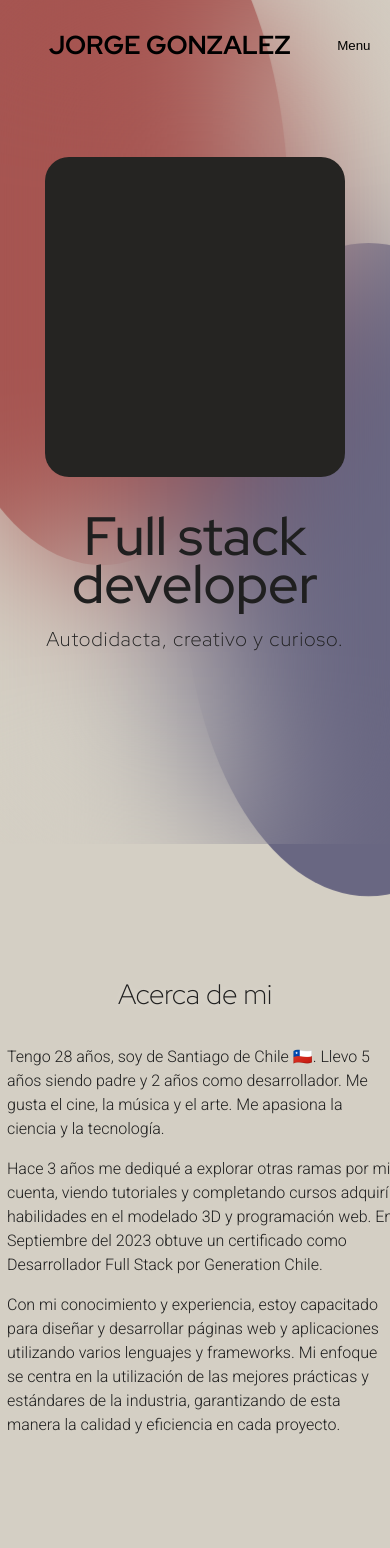
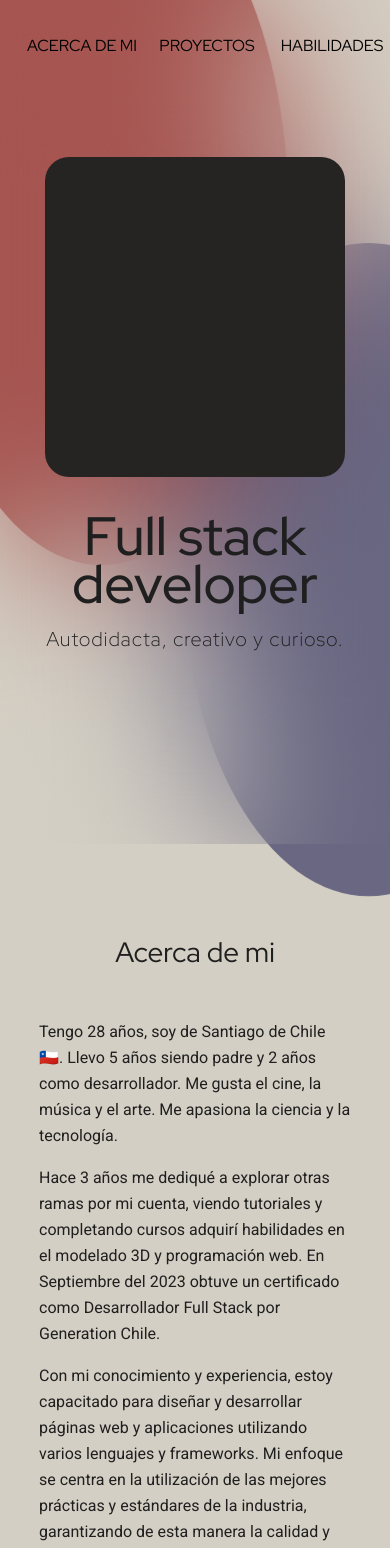
Before and after one commit to jgmanodes/portfolio-nextjs, a Next.js app: page / in a window 390 px wide. Shown: the top 1548 px of the page. Built offline with nearby package versions, Linux system fonts and the light colour scheme.

Commit message:
#06 - Mobile first on about.module.css

```diff
--- a/src/components/About.jsx
+++ b/src/components/About.jsx
@@ -1,19 +1,19 @@
 import commonStyles from '@/styles/commonStyles.module.css'
 import styles from '@/styles/about.module.css'
-import { roboto300, redHat300 } from '@/fonts'
+import { roboto400, redHat400 } from '@/fonts'
 
 function About() {
   return (
     <div id="about" className={commonStyles.section}>
-      <h2 className={redHat300.className}>Acerca de mi</h2>
+      <h2 className={redHat400.className}>Acerca de mi</h2>
       <div className={styles.container}>
         <div className={styles.imageContainer}>
           Imagen
         </div>
         <div className={styles.textContainer}>
-          <p className={roboto300.className}>Tengo 28 años, soy de Santiago de Chile 🇨🇱. Llevo 5 años siendo padre y 2 años como desarrollador. Me gusta el cine, la música y el arte. Me apasiona la ciencia y la tecnología.</p>
-          <p className={roboto300.className}>Hace 3 años me dediqué a explorar otras ramas por mi cuenta, viendo tutoriales y completando cursos adquirí habilidades en el modelado 3D y programación web. En Septiembre del 2023 obtuve un certificado como Desarrollador Full Stack por Generation Chile.</p>
-          <p className={roboto300.className}>Con mi conocimiento y experiencia, estoy capacitado para diseñar y desarrollar páginas web y aplicaciones utilizando varios lenguajes y frameworks. Mi enfoque se centra en la utilización de las mejores prácticas y estándares de la industria, garantizando de esta manera la calidad y eficiencia en cada proyecto.</p>
+          <p className={roboto400.className}>Tengo 28 años, soy de Santiago de Chile 🇨🇱. Llevo 5 años siendo padre y 2 años como desarrollador. Me gusta el cine, la música y el arte. Me apasiona la ciencia y la tecnología.</p>
+          <p className={roboto400.className}>Hace 3 años me dediqué a explorar otras ramas por mi cuenta, viendo tutoriales y completando cursos adquirí habilidades en el modelado 3D y programación web. En Septiembre del 2023 obtuve un certificado como Desarrollador Full Stack por Generation Chile.</p>
+          <p className={roboto400.className}>Con mi conocimiento y experiencia, estoy capacitado para diseñar y desarrollar páginas web y aplicaciones utilizando varios lenguajes y frameworks. Mi enfoque se centra en la utilización de las mejores prácticas y estándares de la industria, garantizando de esta manera la calidad y eficiencia en cada proyecto.</p>
         </div>
       </div>
     </div>
--- a/src/styles/about.module.css
+++ b/src/styles/about.module.css
@@ -1,31 +1,65 @@
 .container {
     width: 80%;
-    height: 100%;
+    height: 85%;
+    padding-top: 3rem;
     display: flex;
-    justify-content: center;
+    flex-direction: column;
     align-items: center;
+    transition: all 0.3s ease;
 }
 .imageContainer {
-    width: 40%;
-    height: 50%;
-    border-radius: 24px;
+    display: none;
+    width: 100%;
+    height: 30%;
+    margin-bottom: 2rem;
+    border-radius: 16px;
     background-color: var(--eerie-black);
-    transition: all 0.3s ease;
 }
 .textContainer {
-    min-width: 400px;
-    width: 40%;
-    height: 50%;
-    padding-left: 12px;
+    width: 100%;
+    max-width: 500px;
     transition: all 0.3s ease;
 }
 .textContainer p {
+    margin-bottom: 1rem;
     font-size: 16px;
-    line-height: 20px;
-    margin-bottom: 1rem;
+    line-height: 26px;
     transition: all 0.3s ease;
 }
 
+@media (min-width: 767px) {
+    .container {
+        width: 75%;
+        padding-top: 2rem;
+    }
+    .imageContainer {
+        display: block;
+    }
+    .textContainer {
+        max-width: none;
+    }
+    .textContainer p {
+        font-size: 18px;
+    }
+}
+
+@media (min-width: 1024px) {
+    .container {
+        flex-direction: row;
+        justify-content: center;
+    }
+    .imageContainer {
+        width: 50%;
+    }
+    .textContainer {
+
+    }
+}
+
+
+
+
+/*
 @media (max-width: 1200px) {
     .container {
         width: 90%;
@@ -40,7 +74,7 @@
 @media (max-width: 1024px) {
     .container {
         width: 90%;
-        height: 80%;
+        height: 85%;
         padding-top: 2rem;
         flex-direction: column;
         justify-content: flex-start;
@@ -60,7 +94,7 @@
 }
 @media (max-width: 900px) {
     .container {
-        width: 100%;
+        width: 98%;
     }
 }
 @media (max-width: 768px) {
@@ -80,27 +114,5 @@
         line-height: 24px;
     }
 }
-/* @media (min-width: 1500px) {
-    .textContainer p {
-      font-size: 20px;
-      letter-spacing: 1px;
-      line-height: 32px;
-    }
-}
 
-@media (max-width: 1200px) {
-    .container {
-        flex-direction: column;
-        justify-content: space-around;
-        height: 80%;
-        width: 90%;
-    }
-    .imageContainer {
-        width: 100%;
-        height: 35%;
-    }
-    .textContainer {
-        width: 100%;
-        height: 60%;
-    }
-} */
+ */
--- a/src/styles/commonStyles.module.css
+++ b/src/styles/commonStyles.module.css
@@ -5,17 +5,24 @@
     flex-direction: column;
     justify-content: center;
     align-items: center;
+    overflow: hidden;
 }
 .section h2 {
-    height: 20%;
-    display: none;
+    height: 15%;
+    display: flex;
     align-items: flex-end;
     font-size: 28px;
-    text-shadow: 0 1px 8px #ffffff50;
 }
 
-@media (max-width: 1024px) {
+@media (min-width: 500px) {
     .section h2 {
-        display: flex;
+        height: 15%;
+        font-size: 32px;
     }
 }
+
+@media (min-width: 1024px) {
+    .section h2 {
+        display: none;
+    }
+}
--- a/src/styles/home.module.css
+++ b/src/styles/home.module.css
@@ -1,5 +1,5 @@
 .container {
-    width: 80%;
+    width: 100%;
     height: 100%;
     margin: auto;
     display: flex;
--- a/src/styles/navbar.module.css
+++ b/src/styles/navbar.module.css
@@ -51,11 +51,17 @@
     width: 90%;
   }
 }
-@media (max-width: 1024px) {
-  .navigation {
+@media (max-width: 1023px) {
+
+  /* Only for test */
+  .logo {
     display: none;
   }
-  .responsiveNavigation {
+
+  .navigation {
     display: flex;
   }
+  .responsiveNavigation {
+    display: none;
+  }
 }
--- a/src/styles/page.module.css
+++ b/src/styles/page.module.css
@@ -3,6 +3,6 @@
   flex-direction: column;
   justify-content: space-between;
   align-items: center;
-  padding: 0 6rem;
+  /* padding: 0 6rem; */
   min-height: 100vh;
 }
```
Also changed, not shown: src/styles/about2.module.css (added).
